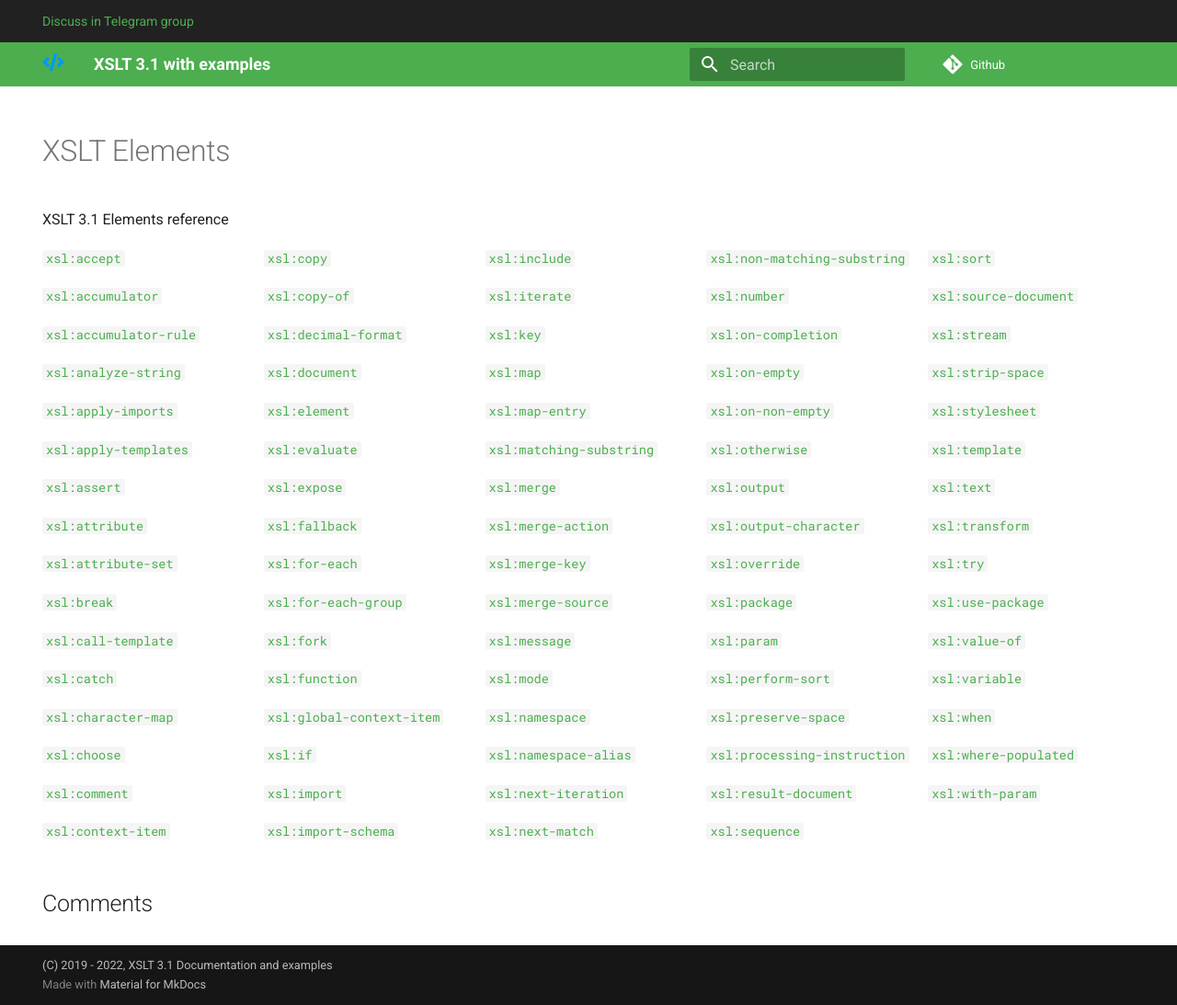
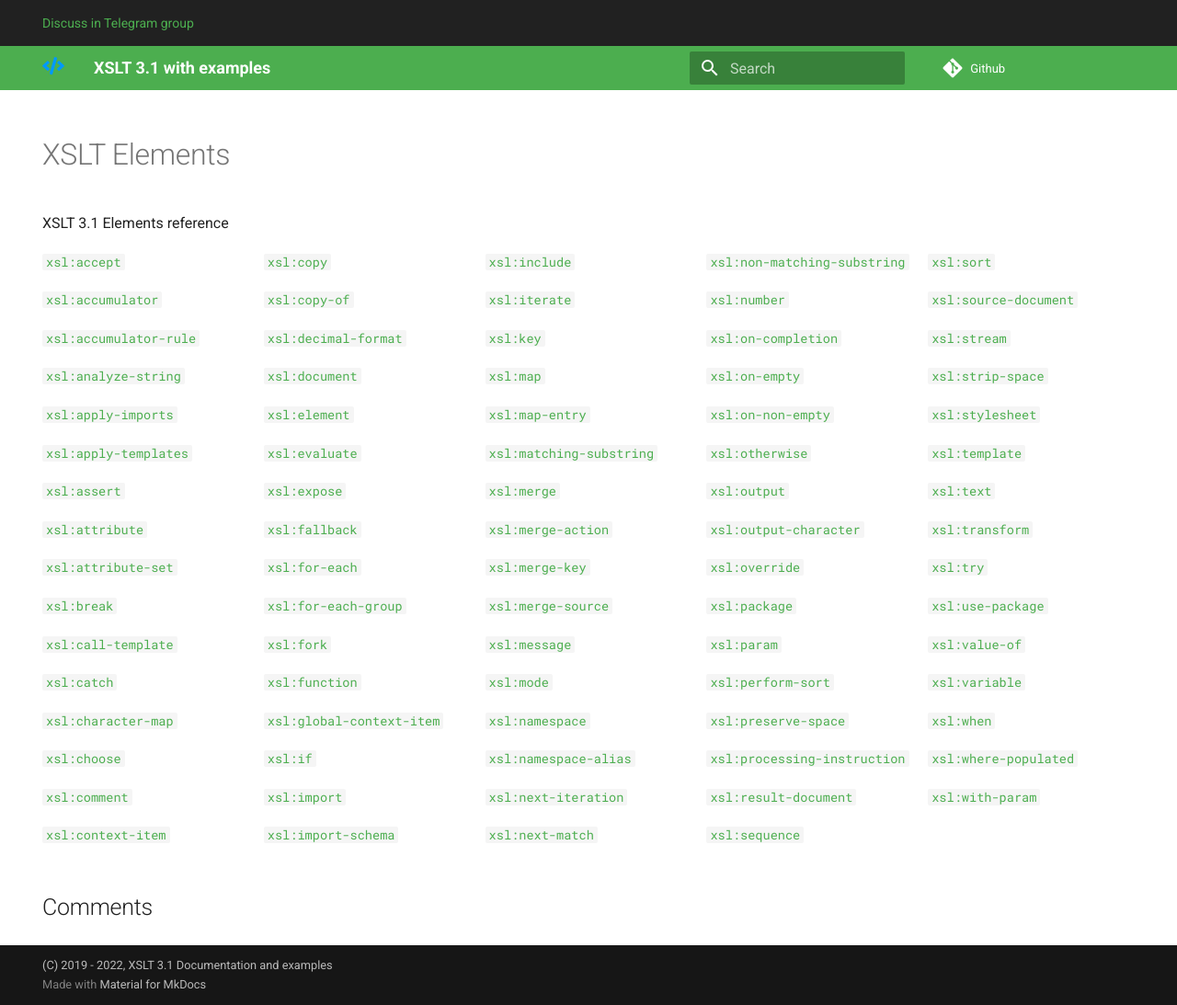
Before and after one commit to xsltdev/xsltdev.com, an MkDocs documentation site: the page built from docs/index.md, in a window 1280 px wide and 1093 px high. Shown: the whole window at 92% size. Built offline with MkDocs 1.6.1 and Material for MkDocs 9.7.7, drawn with Linux system fonts in a browser that asks for light colours; comment, search, counter and statistics services are not loaded.

```diff
--- a/overrides/main.html
+++ b/overrides/main.html
@@ -1,7 +1,7 @@
 {% extends "base.html" %}
 
 {% block announce %}
-  <a href="https://t.me/xsltdev">Discuss in Telegram group</a>
+<p><a href="https://t.me/xsltdev">Discuss in Telegram group</a></p>
 {% endblock %}
 
 <!-- Comments -->
```
